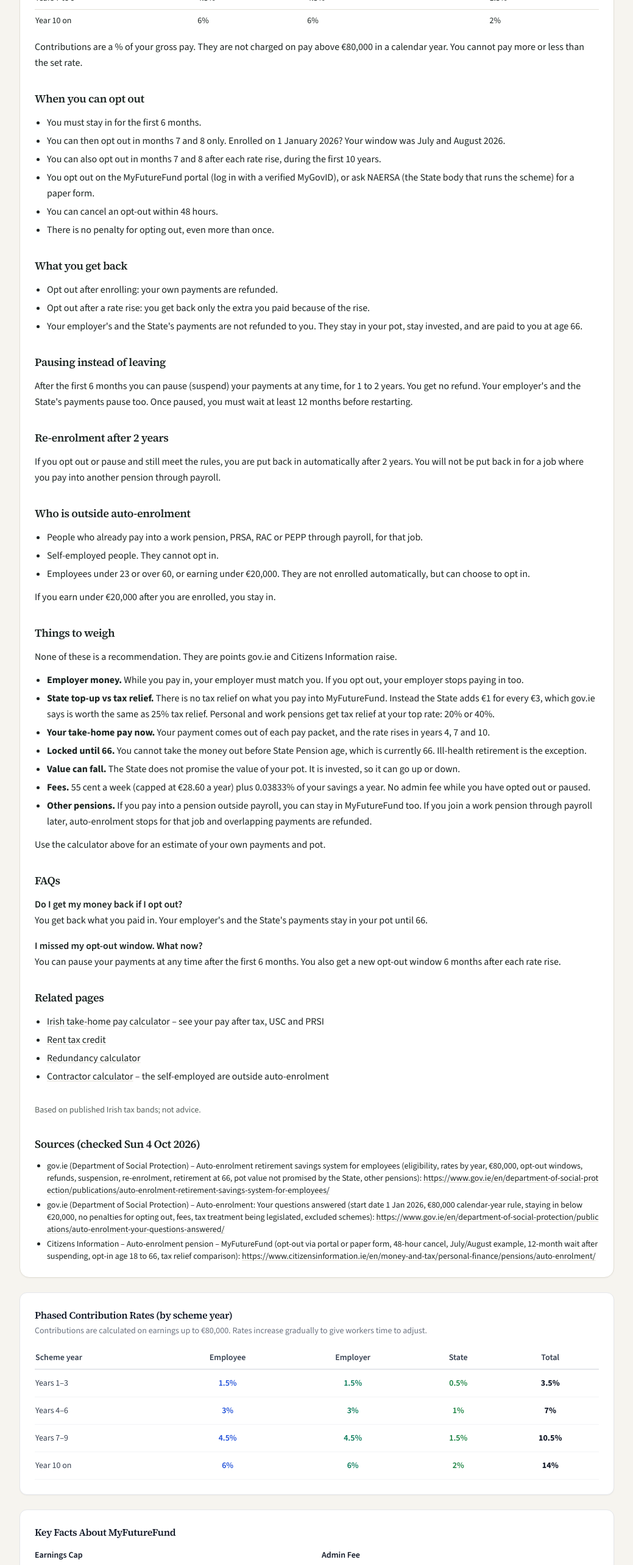
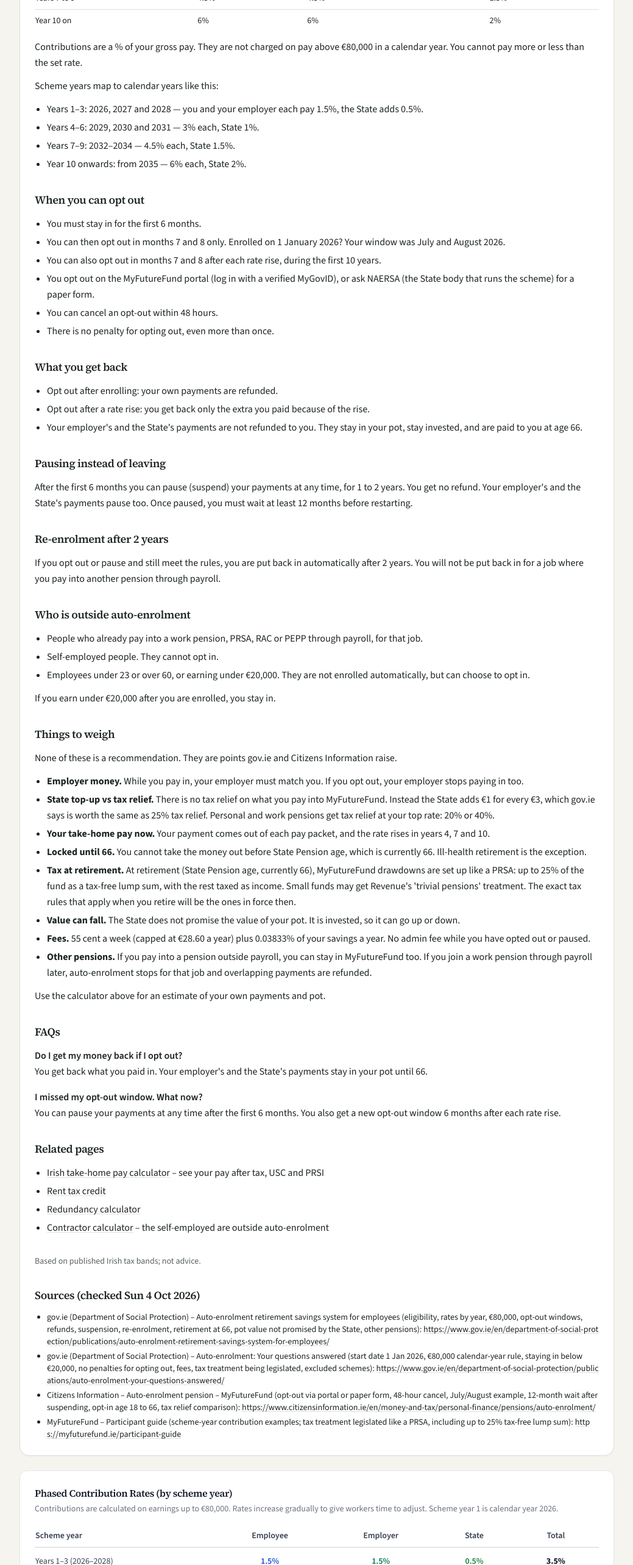
Before and after one commit to alexcanchaya-dotcom/myirishtax, a Next.js app: page /auto-enrolment-calculator in a window 1280 px wide. Shown: the part 2600-5166 px from the top of the page at 61% size, without its empty margins (120-1159 px from the left). Built offline with nearby package versions, Linux system fonts and the light colour scheme; no server answers.

Commit message:
Help copy: AE calendar years + 25% lump sum (legislated); Form 12 €5,000 or more; small benefit 2025–2029 table

```diff
--- a/app/auto-enrolment-calculator/AutoEnrolmentCalculatorClient.tsx
+++ b/app/auto-enrolment-calculator/AutoEnrolmentCalculatorClient.tsx
@@ -507,7 +507,7 @@ export default function AutoEnrolmentCalculatorPage() {
           </h3>
           <p className="text-sm text-gray-500 mb-4">
             Contributions are calculated on earnings up to €80,000. Rates increase gradually to
-            give workers time to adjust.
+            give workers time to adjust. Scheme year 1 is calendar year 2026.
           </p>
           <div className="overflow-x-auto">
             <table className="w-full text-sm">
@@ -522,10 +522,10 @@ export default function AutoEnrolmentCalculatorPage() {
               </thead>
               <tbody>
                 {[
-                  { period: "Years 1–3", emp: "1.5%", emplr: "1.5%", state: "0.5%", total: "3.5%" },
-                  { period: "Years 4–6", emp: "3%", emplr: "3%", state: "1%", total: "7%" },
-                  { period: "Years 7–9", emp: "4.5%", emplr: "4.5%", state: "1.5%", total: "10.5%" },
-                  { period: "Year 10 on", emp: "6%", emplr: "6%", state: "2%", total: "14%" },
+                  { period: "Years 1–3 (2026–2028)", emp: "1.5%", emplr: "1.5%", state: "0.5%", total: "3.5%" },
+                  { period: "Years 4–6 (2029–2031)", emp: "3%", emplr: "3%", state: "1%", total: "7%" },
+                  { period: "Years 7–9 (2032–2034)", emp: "4.5%", emplr: "4.5%", state: "1.5%", total: "10.5%" },
+                  { period: "Year 10 on (from 2035)", emp: "6%", emplr: "6%", state: "2%", total: "14%" },
                 ].map((row) => (
                   <tr key={row.period} className="border-b border-gray-100 hover:bg-gray-50">
                     <td className="py-3 pr-4 text-gray-700">{row.period}</td>
@@ -583,7 +583,10 @@ export default function AutoEnrolmentCalculatorPage() {
               <h4 className="font-semibold text-gray-900 mb-1">At Retirement</h4>
               <p>
                 You cannot take the money out before State Pension age, which is currently 66.
-                Ill-health retirement is the exception.
+                Ill-health retirement is the exception. At retirement, MyFutureFund drawdowns are
+                set up like a PRSA: up to 25% of the fund as a tax-free lump sum, with the rest taxed
+                as income. Small funds may get Revenue&apos;s &apos;trivial pensions&apos; treatment.
+                The exact tax rules that apply when you retire will be the ones in force then.
               </p>
             </div>
           </div>
--- a/app/second-income-form-12/page.tsx
+++ b/app/second-income-form-12/page.tsx
@@ -86,8 +86,10 @@ export default function SecondIncomeForm12Page() {
       <div className="space-y-10 text-base leading-relaxed text-ink-muted">
         <section>
           <p className="text-ink">
-            If you are a PAYE worker with any extra income, you must tell Revenue. If that extra income is under
-            €5,000 net (and under €30,000 gross), you usually declare it on a Form 12 in myAccount.
+            If you are a PAYE worker with any extra income, you must tell Revenue. You are a chargeable person and
+            must file a Form 11 if your net assessable non-PAYE income is €5,000 or more, or if your total gross
+            non-PAYE income is €30,000 or more. If your non-PAYE income is under those limits, you can usually
+            declare it on a Form 12 through myAccount.
           </p>
         </section>
 
@@ -121,6 +123,10 @@ export default function SecondIncomeForm12Page() {
           <p className="mt-3">
             &quot;Coded in&quot; means Revenue reduces your tax credits and rate band so the tax on your extra income
             comes out of your salary.
+          </p>
+          <p className="mt-3">
+            You are a chargeable person and must file a Form 11 if your net assessable non-PAYE income is €5,000 or
+            more, or if your total gross non-PAYE income is €30,000 or more.
           </p>
           <p className="mt-3">
             You also file a Form 11 if you are a proprietary director (you control the company), or if you get income
@@ -271,7 +277,7 @@ export default function SecondIncomeForm12Page() {
             </li>
             <li>
               <Link href="/small-benefit-exemption" className={link}>
-                Small benefit exemption 2026/2027
+                Small benefit exemption (2025–2029)
               </Link>
             </li>
           </ul>
--- a/app/small-benefit-exemption/page.tsx
+++ b/app/small-benefit-exemption/page.tsx
@@ -3,7 +3,7 @@ import { PageHeader } from '@/components/PageHeader';
 import { TaxDisclaimer } from '@/components/TaxDisclaimer';
 
 export const metadata = {
-  title: 'Small benefit exemption 2026/2027: €1,500 and 5 vouchers explained | MyIrishTax',
+  title: 'Small benefit exemption (2025–2029): €1,500 and 5 vouchers explained | MyIrishTax',
   description:
     'How the Irish small benefit exemption works in 2026: up to 5 non-cash gifts or vouchers a year, worth up to €1,500 in total, tax-free. What counts and what happens if you go over. Not advice.',
   alternates: { canonical: '/small-benefit-exemption' },
@@ -38,7 +38,7 @@ const SOURCES = [
 export default function SmallBenefitExemptionPage() {
   return (
     <main className="mx-auto max-w-2xl px-4 py-12 sm:px-6 sm:py-16">
-      <PageHeader title="Small benefit exemption 2026/2027">
+      <PageHeader title="Small benefit exemption (2025–2029)">
         <TaxDisclaimer />
       </PageHeader>
 
@@ -64,36 +64,26 @@ export default function SmallBenefitExemptionPage() {
         </section>
 
         <section>
-          <h2 className={h2}>The limits for 2026 and 2027</h2>
+          <h2 className={h2}>The limits</h2>
           <div className="mt-3 overflow-x-auto">
             <table className="w-full text-left text-sm">
               <thead>
                 <tr className="border-b border-line text-ink">
-                  <th className="py-2 pr-4 font-semibold">Tax year</th>
-                  <th className="py-2 pr-4 font-semibold">Max number of benefits</th>
-                  <th className="py-2 font-semibold">Max total value</th>
+                  <th className="py-2 pr-4 font-semibold">Years</th>
+                  <th className="py-2 pr-4 font-semibold">Max benefits a year</th>
+                  <th className="py-2 font-semibold">Total value limit</th>
                 </tr>
               </thead>
               <tbody>
-                <tr className="border-b border-line">
-                  <td className="py-2 pr-4">2022 to 2024</td>
-                  <td className="py-2 pr-4">2</td>
-                  <td className="py-2">€1,000</td>
-                </tr>
-                <tr className="border-b border-line">
-                  <td className="py-2 pr-4">2025</td>
-                  <td className="py-2 pr-4">5</td>
-                  <td className="py-2">€1,500</td>
-                </tr>
                 <tr>
-                  <td className="py-2 pr-4">2026</td>
+                  <td className="py-2 pr-4">1 Jan 2025 to 31 Dec 2029</td>
                   <td className="py-2 pr-4">5</td>
                   <td className="py-2">€1,500</td>
                 </tr>
               </tbody>
             </table>
           </div>
-          <p className="mt-3">Under current law, the exemption runs to the end of 2029.</p>
+          <p className="mt-3">Budget 2027 could change this. We&apos;ll update the page if it does.</p>
           <p className="mt-3">
             The limit is per tax year (January to December). Any unused amount does not carry over to next year.
           </p>
--- a/components/auto-enrolment/OptOutSection.tsx
+++ b/components/auto-enrolment/OptOutSection.tsx
@@ -27,6 +27,10 @@ const SOURCES = [
     label:
       'Citizens Information – Auto-enrolment pension – MyFutureFund (opt-out via portal or paper form, 48-hour cancel, July/August example, 12-month wait after suspending, opt-in age 18 to 66, tax relief comparison)',
     href: 'https://www.citizensinformation.ie/en/money-and-tax/personal-finance/pensions/auto-enrolment/',
+  },
+  {
+    label: 'MyFutureFund – Participant guide (scheme-year contribution examples; tax treatment legislated like a PRSA, including up to 25% tax-free lump sum)',
+    href: 'https://myfuturefund.ie/participant-guide',
   },
 ];
 
@@ -79,6 +83,15 @@ export function OptOutSection() {
         Contributions are a % of your gross pay. They are not charged on pay above €80,000 in a calendar year. You
         cannot pay more or less than the set rate.
       </p>
+      <p className="mt-3">Scheme years map to calendar years like this:</p>
+      <ul className={list}>
+        <li>
+          Years 1–3: 2026, 2027 and 2028 — you and your employer each pay 1.5%, the State adds 0.5%.
+        </li>
+        <li>Years 4–6: 2029, 2030 and 2031 — 3% each, State 1%.</li>
+        <li>Years 7–9: 2032–2034 — 4.5% each, State 1.5%.</li>
+        <li>Year 10 onwards: from 2035 — 6% each, State 2%.</li>
+      </ul>
 
       <h3 className={h3}>When you can opt out</h3>
       <ul className={list}>
@@ -149,6 +162,12 @@ export function OptOutSection() {
         <li>
           <strong>Locked until 66.</strong> You cannot take the money out before State Pension age, which is currently
           66. Ill-health retirement is the exception.
+        </li>
+        <li>
+          <strong>Tax at retirement.</strong> At retirement (State Pension age, currently 66), MyFutureFund drawdowns
+          are set up like a PRSA: up to 25% of the fund as a tax-free lump sum, with the rest taxed as income. Small
+          funds may get Revenue&apos;s &apos;trivial pensions&apos; treatment. The exact tax rules that apply when you
+          retire will be the ones in force then.
         </li>
         <li>
           <strong>Value can fall.</strong> The State does not promise the value of your pot. It is invested, so it can
```
